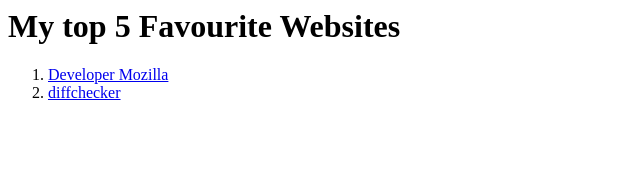
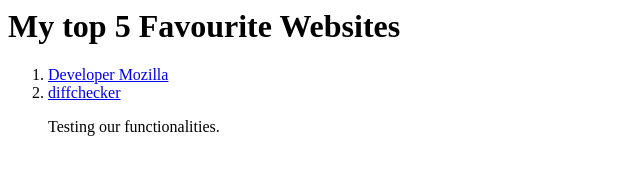
Before and after one commit to Ana-Maria98/ana-maria, a plain HTML site: page index.html in a window 1280 px wide. Shown: the whole page, without its empty margins (0-640 px from the left). Drawn offline with Linux system fonts and the light colour scheme.

Commit message:
updated index.html with emergency fix

```diff
--- a/index.html
+++ b/index.html
@@ -3,4 +3,5 @@
 <ol>
     <li><a href="https://www.diffchecker.com/text-compare/">Developer Mozilla</a></li>
     <li><a href="https://www.diffchecker.com/text-compare/">diffchecker</a></li>
+    <p>Testing our functionalities.</p>
 </ol>
```
